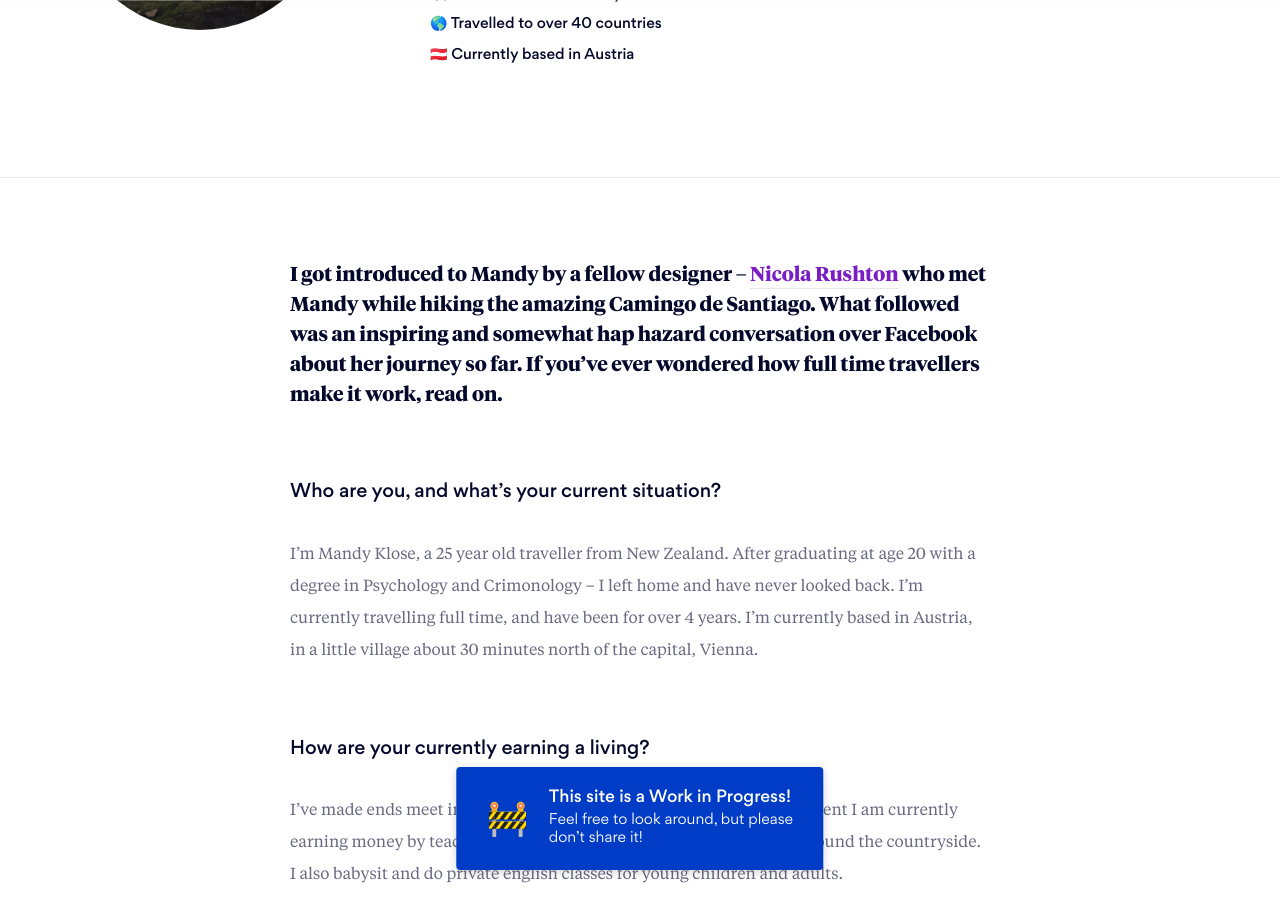
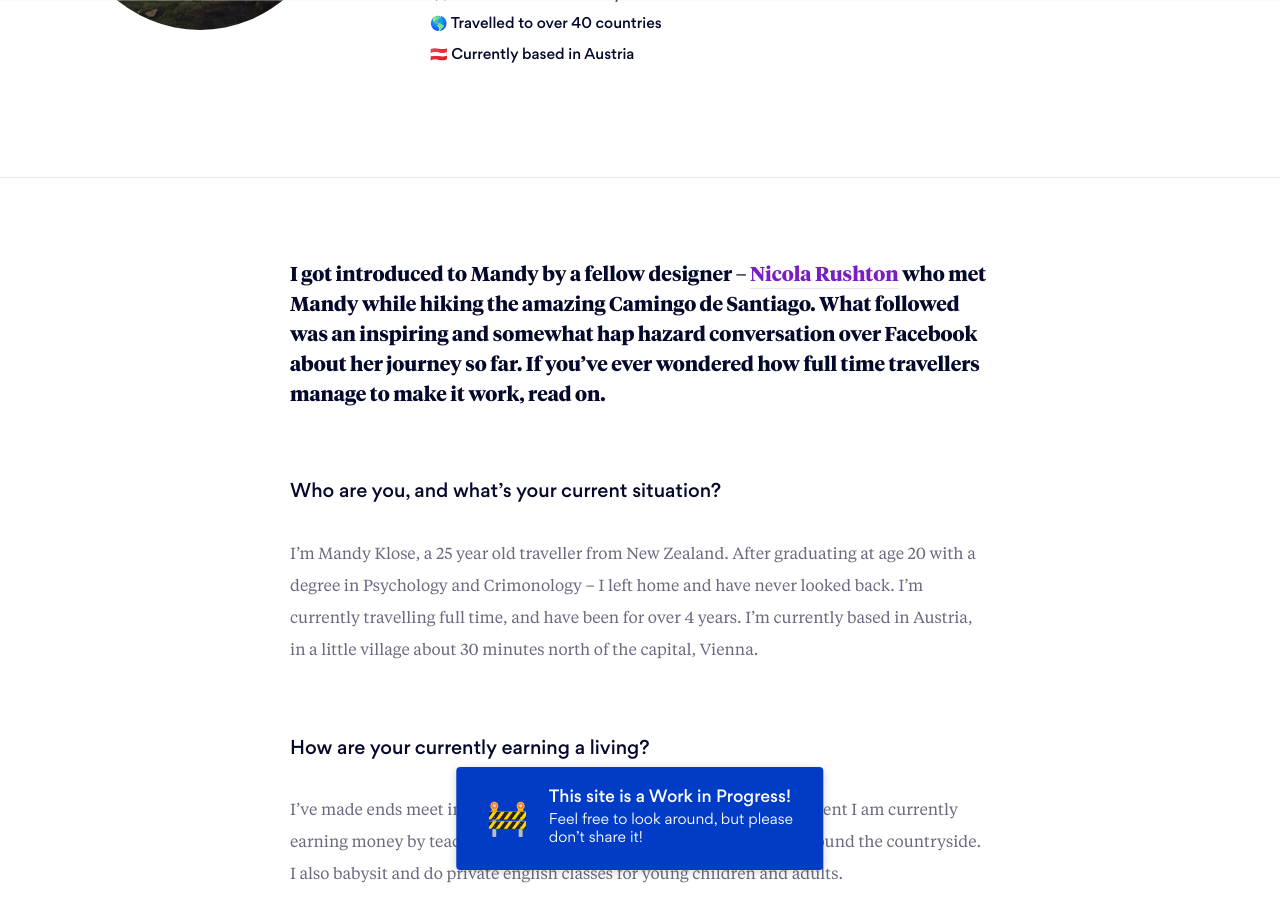
Before and after one commit to mattvernon/funemployed, a Jekyll site: the page built from _profiles/mandy-klose.markdown, in a window 1280 px wide and 900 px high, scrolled down 380 px. Built offline with Jekyll 4.4.1, drawn with Linux system fonts in a browser that asks for light colours.

Commit message:
Updated Mandy Klose

```diff
--- a/_profiles/mandy-klose.markdown
+++ b/_profiles/mandy-klose.markdown
@@ -12,7 +12,7 @@ Has Social: false
 layout: profile
 ---
 
-# I got introduced to Mandy by a fellow designer – [Nicola Rushton](http://www.nicolarushton.me/) who met Mandy while hiking the amazing Camingo de Santiago. What followed was an inspiring and somewhat hap hazard conversation over Facebook about her journey so far. If you've ever wondered how full time travellers make it work, read on.
+# I got introduced to Mandy by a fellow designer – [Nicola Rushton](http://www.nicolarushton.me/) who met Mandy while hiking the amazing Camingo de Santiago. What followed was an inspiring and somewhat hap hazard conversation over Facebook about her journey so far. If you've ever wondered how full time travellers manage to make it work, read on.
 
 ### Who are you, and what’s your current situation?
 
```
